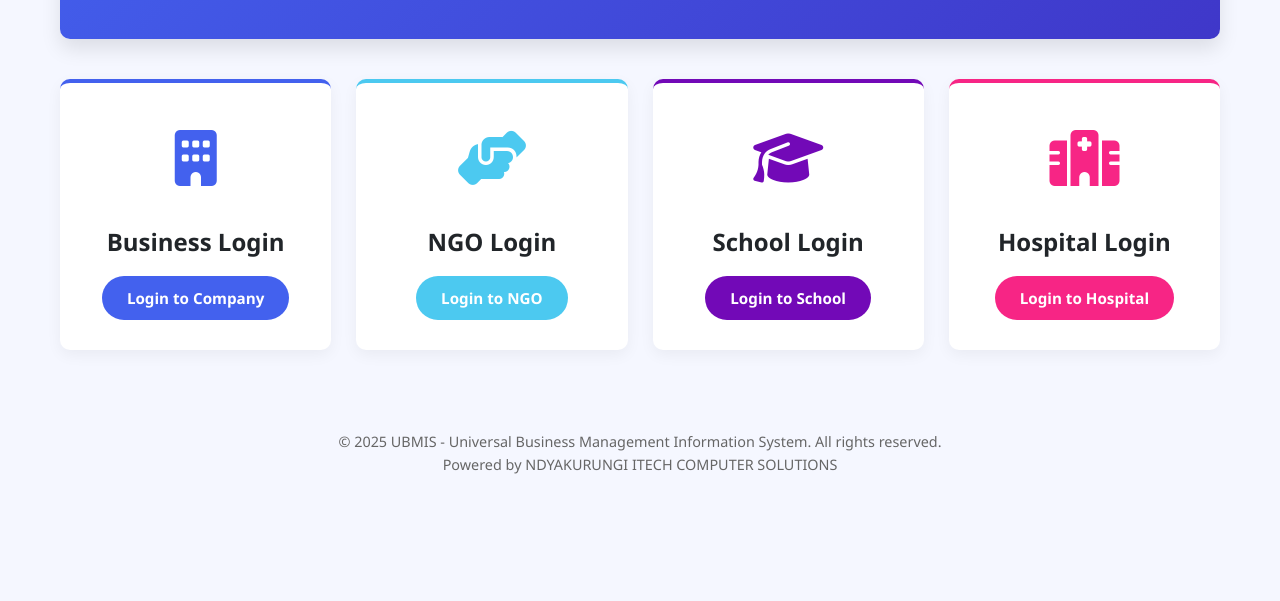
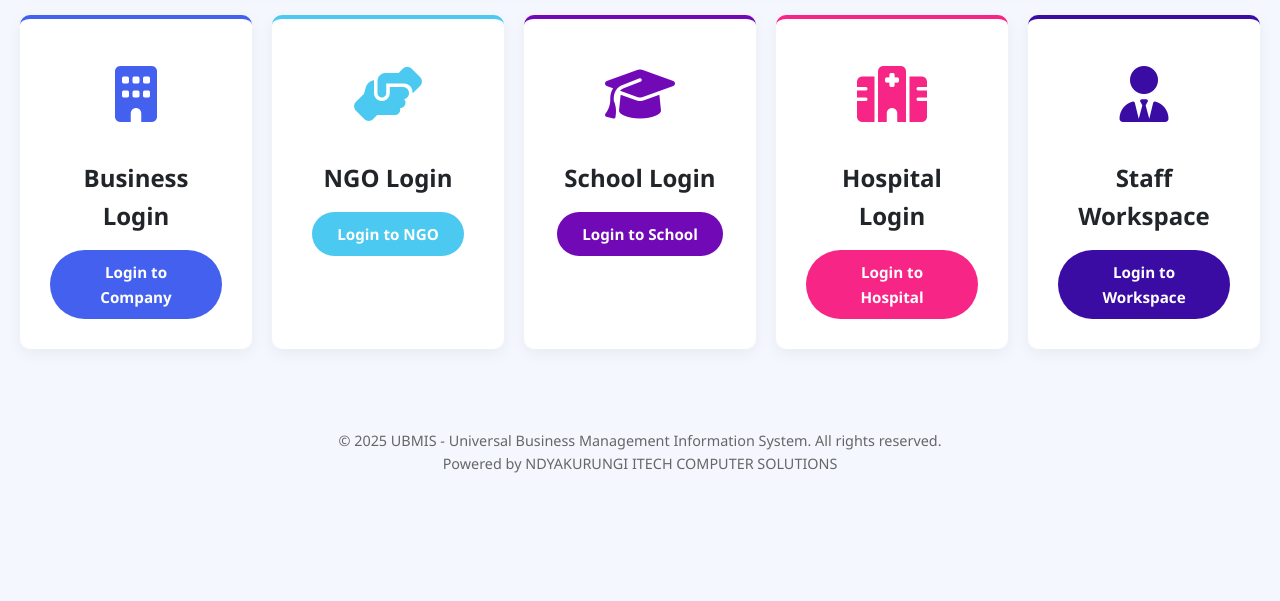
Before and after one commit to Dariusmumbere/mainpage, a plain HTML site: page index.html in a window 1280 px wide. Shown: the part 199-800 px from the top of the page. Drawn offline with Linux system fonts and the light colour scheme.

Commit message:
Update index.html

```diff
--- a/index.html
+++ b/index.html
@@ -30,7 +30,7 @@
         }
 
         .container {
-            max-width: 1200px;
+            max-width: 1400px; /* slightly wider for 5 cards */
             margin: 0 auto;
             padding: 20px;
         }
@@ -51,17 +51,10 @@
             font-weight: 700;
         }
 
-        header p {
-            font-size: 1.1rem;
-            opacity: 0.9;
-            max-width: 800px;
-            margin: 0 auto;
-        }
-
         .login-options {
             display: grid;
-            grid-template-columns: repeat(auto-fit, minmax(250px, 1fr));
-            gap: 25px;
+            grid-template-columns: repeat(auto-fit, minmax(220px, 1fr)); /* 5 cards horizontal */
+            gap: 20px;
             margin-top: 40px;
         }
 
@@ -80,43 +73,22 @@
             box-shadow: 0 15px 30px rgba(0, 0, 0, 0.1);
         }
 
-        .login-card.company {
-            border-top-color: #4361ee;
-        }
-
-        .login-card.ngo {
-            border-top-color: #4cc9f0;
-        }
-
-        .login-card.school {
-            border-top-color: #7209b7;
-        }
-
-        .login-card.hospital {
-            border-top-color: #f72585;
-        }
+        .login-card.company { border-top-color: #4361ee; }
+        .login-card.ngo { border-top-color: #4cc9f0; }
+        .login-card.school { border-top-color: #7209b7; }
+        .login-card.hospital { border-top-color: #f72585; }
+        .login-card.workspace { border-top-color: #3a0ca3; }
 
         .login-icon {
             font-size: 3.5rem;
             margin-bottom: 20px;
-            color: var(--primary);
         }
 
-        .login-card.company .login-icon {
-            color: #4361ee;
-        }
-
-        .login-card.ngo .login-icon {
-            color: #4cc9f0;
-        }
-
-        .login-card.school .login-icon {
-            color: #7209b7;
-        }
-
-        .login-card.hospital .login-icon {
-            color: #f72585;
-        }
+        .login-card.company .login-icon { color: #4361ee; }
+        .login-card.ngo .login-icon { color: #4cc9f0; }
+        .login-card.school .login-icon { color: #7209b7; }
+        .login-card.hospital .login-icon { color: #f72585; }
+        .login-card.workspace .login-icon { color: #3a0ca3; }
 
         .login-card h2 {
             margin-bottom: 15px;
@@ -148,37 +120,20 @@
             transform: translateY(-2px);
         }
 
-        .btn-company {
-            background: #4361ee;
-        }
+        .btn-company { background: #4361ee; }
+        .btn-company:hover { background: #3a56d4; }
 
-        .btn-company:hover {
-            background: #3a56d4;
-        }
+        .btn-ngo { background: #4cc9f0; }
+        .btn-ngo:hover { background: #3ab5dc; }
 
-        .btn-ngo {
-            background: #4cc9f0;
-        }
+        .btn-school { background: #7209b7; }
+        .btn-school:hover { background: #5f079a; }
 
-        .btn-ngo:hover {
-            background: #3ab5dc;
-        }
+        .btn-hospital { background: #f72585; }
+        .btn-hospital:hover { background: #e5177a; }
 
-        .btn-school {
-            background: #7209b7;
-        }
-
-        .btn-school:hover {
-            background: #5f079a;
-        }
-
-        .btn-hospital {
-            background: #f72585;
-        }
-
-        .btn-hospital:hover {
-            background: #e5177a;
-        }
+        .btn-workspace { background: #3a0ca3; }
+        .btn-workspace:hover { background: #2c0785; }
 
         footer {
             text-align: center;
@@ -189,17 +144,8 @@
         }
 
         @media (max-width: 768px) {
-            header h1 {
-                font-size: 2rem;
-            }
-
-            header p {
-                font-size: 1rem;
-            }
-
-            .login-options {
-                grid-template-columns: 1fr;
-            }
+            header h1 { font-size: 2rem; }
+            .login-options { grid-template-columns: 1fr; }
         }
     </style>
 </head>
@@ -207,7 +153,6 @@
     <div class="container">
         <header>
             <h1>Universal Business Management Information System (UBMIS)</h1>
-
         </header>
 
         <div class="login-options">
@@ -243,6 +188,13 @@
                 <a href="#" class="btn btn-hospital">Login to Hospital</a>
             </div>
 
+            <div class="login-card workspace">
+                <div class="login-icon">
+                    <i class="fas fa-user-tie"></i>
+                </div>
+                <h2>Staff Workspace</h2>
+                <a href="#" class="btn btn-workspace">Login to Workspace</a>
+            </div>
         </div>
 
         <footer>
```
